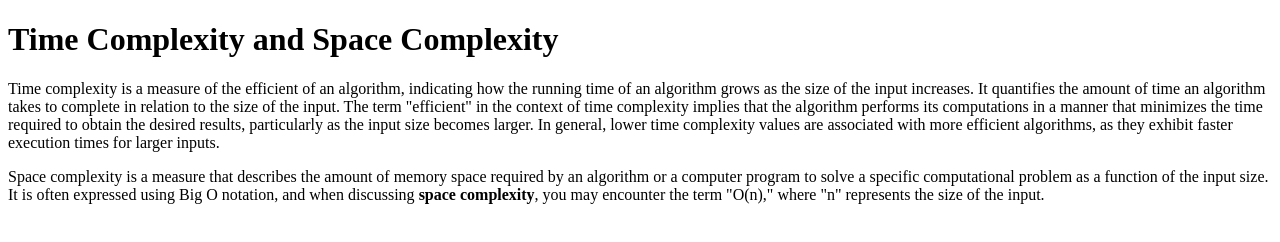
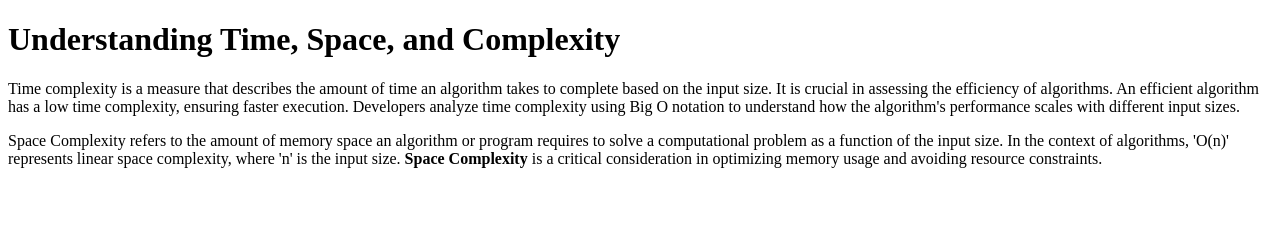
Before and after one commit to acciojob/time-and-space-complexity-pranjalimaske03, a website: page main.html in a window 1280 px wide. Drawn offline with Linux system fonts and the light colour scheme.

Commit message:
created a submission

```diff
--- a/main.html
+++ b/main.html
@@ -10,9 +10,16 @@
 	<!-- the entire body must be written by student -->
     <script type="text/javascript" src="./script.js">
 </script>
-	<h1>Time Complexity and Space Complexity</h1>
-	<p>Time complexity is a measure of the efficient of an algorithm, indicating how the running time of an algorithm grows as the size of the input increases. It quantifies the amount of time an algorithm takes to complete in relation to the size of the input. The term "efficient" in the context of time complexity implies that the algorithm performs its computations in a manner that minimizes the time required to obtain the desired results, particularly as the input size becomes larger. In general, lower time complexity values are associated with more efficient algorithms, as they exhibit faster execution times for larger inputs.</p>
-    <p>Space complexity is a measure that describes the amount of memory space required by an algorithm or a computer program to solve a specific computational problem as a function of the input size. It is often expressed using Big O notation, and when discussing <b>space complexity</b>, you may encounter the term "O(n)," where "n" represents the size of the input.</p>
+
+  <h1>Understanding Time, Space, and Complexity</h1>
+
+  <p>
+    Time complexity is a measure that describes the amount of time an algorithm takes to complete based on the input size. It is crucial in assessing the efficiency of algorithms. An efficient algorithm has a low time complexity, ensuring faster execution. Developers analyze time complexity using Big O notation to understand how the algorithm's performance scales with different input sizes.
+  </p>
+
+  <p>
+    Space Complexity refers to the amount of memory space an algorithm or program requires to solve a computational problem as a function of the input size. In the context of algorithms, 'O(n)' represents linear space complexity, where 'n' is the input size. <b>Space Complexity</b> is a critical consideration in optimizing memory usage and avoiding resource constraints.
+  </p>
 </body>
 
 </html>
```
